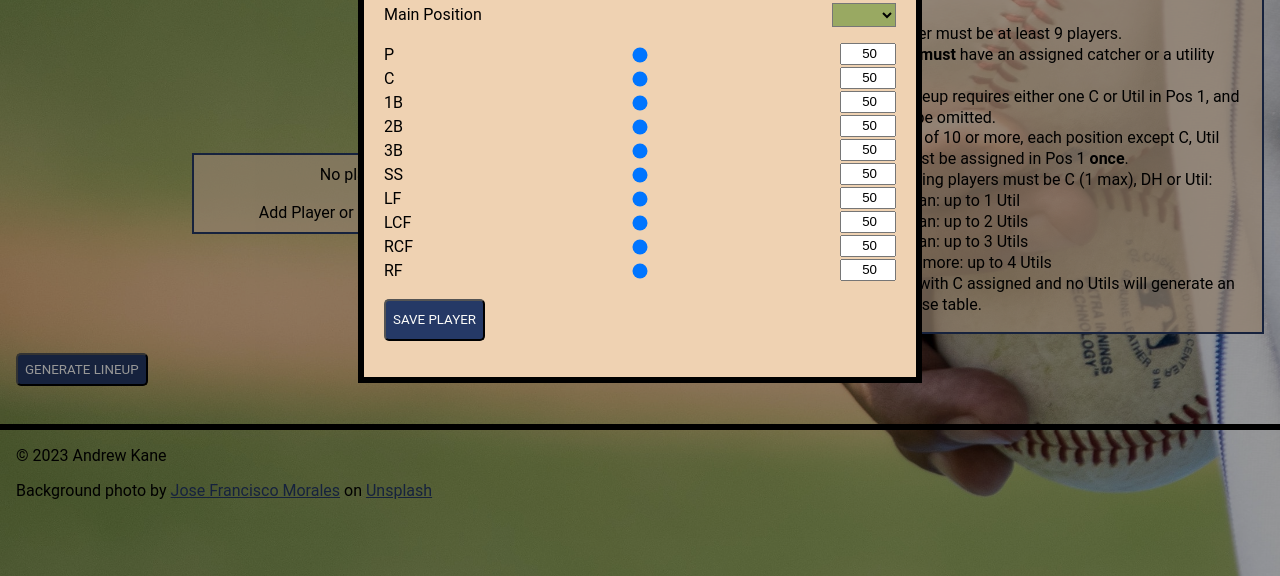
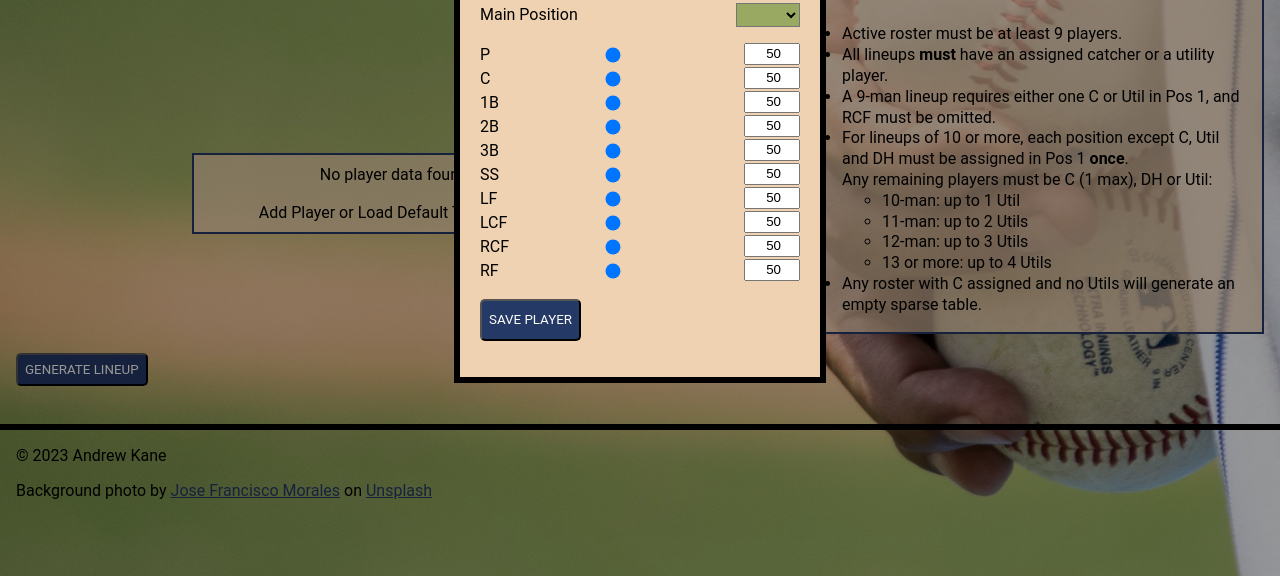
Before and after one commit to Adventure-K/lineup_genie, a plain HTML site: page index.html in a window 1280 px wide. Both pictures are taken after a click on the button "ADD PLAYER". Shown: the part 224-800 px from the top of the page. Drawn offline with Linux system fonts and the light colour scheme.

Commit message:
modal layout tweaks

```diff
--- a/style.css
+++ b/style.css
@@ -240,8 +240,8 @@ footer p {
     border: 6px solid black;
     margin: 5% auto;
     padding: 20px;
-    width: 40%;
-    max-width: 600px;
+    width: 25%;
+    max-width: 500px;
     max-height: 90%;
 }
 .modal-content * {
@@ -266,7 +266,7 @@ footer p {
 #addSkills {
     line-height: 1.5rem;
     display: grid;
-    grid-template-columns: 1fr 4fr 1fr;
+    grid-template-columns: 1fr 4fr 1fr 1fr;
     grid-template-rows: repeat(10, 1fr);
 }
 #editName,
@@ -325,7 +325,7 @@ footer p {
 }
 .curVal {
     max-width: 3rem;
-    grid-column: 3/4;
+    grid-column: 4/5;
     justify-self: end;
     text-align: right;
     height: 1rem;
```
